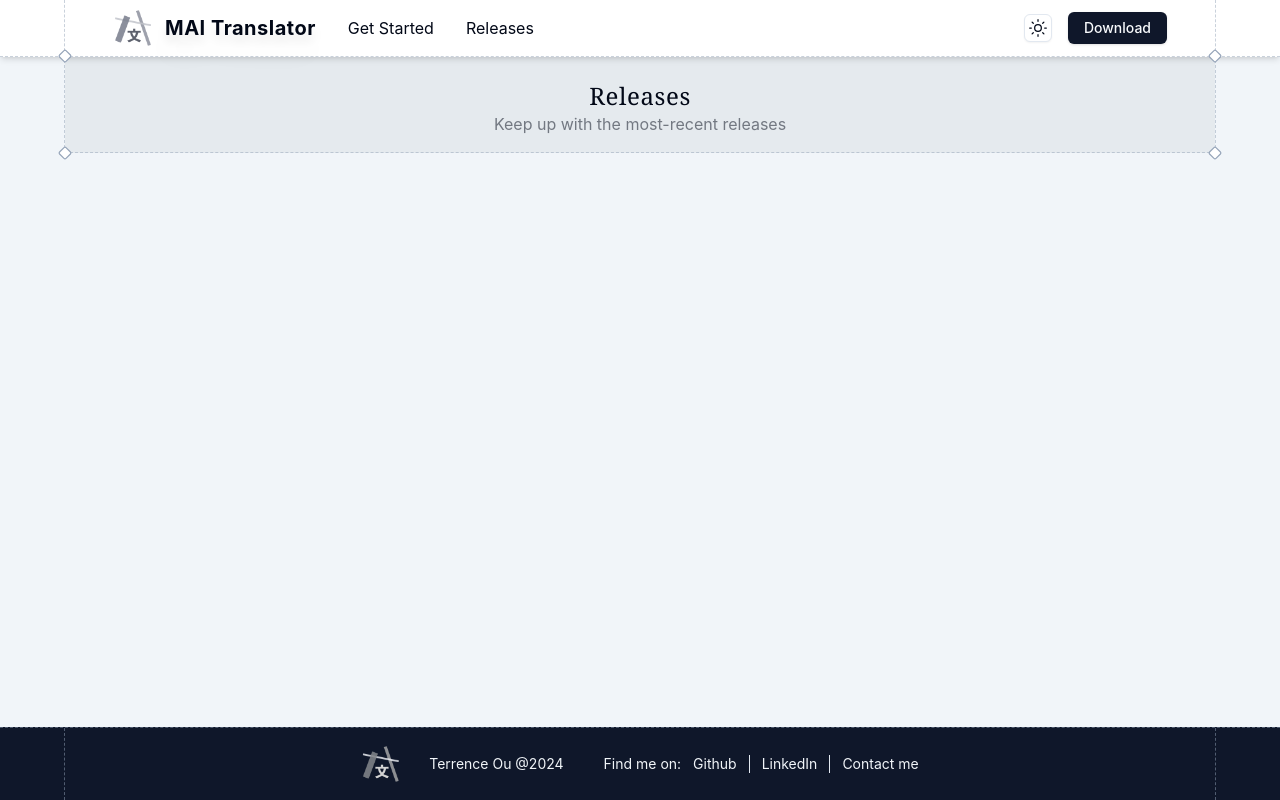
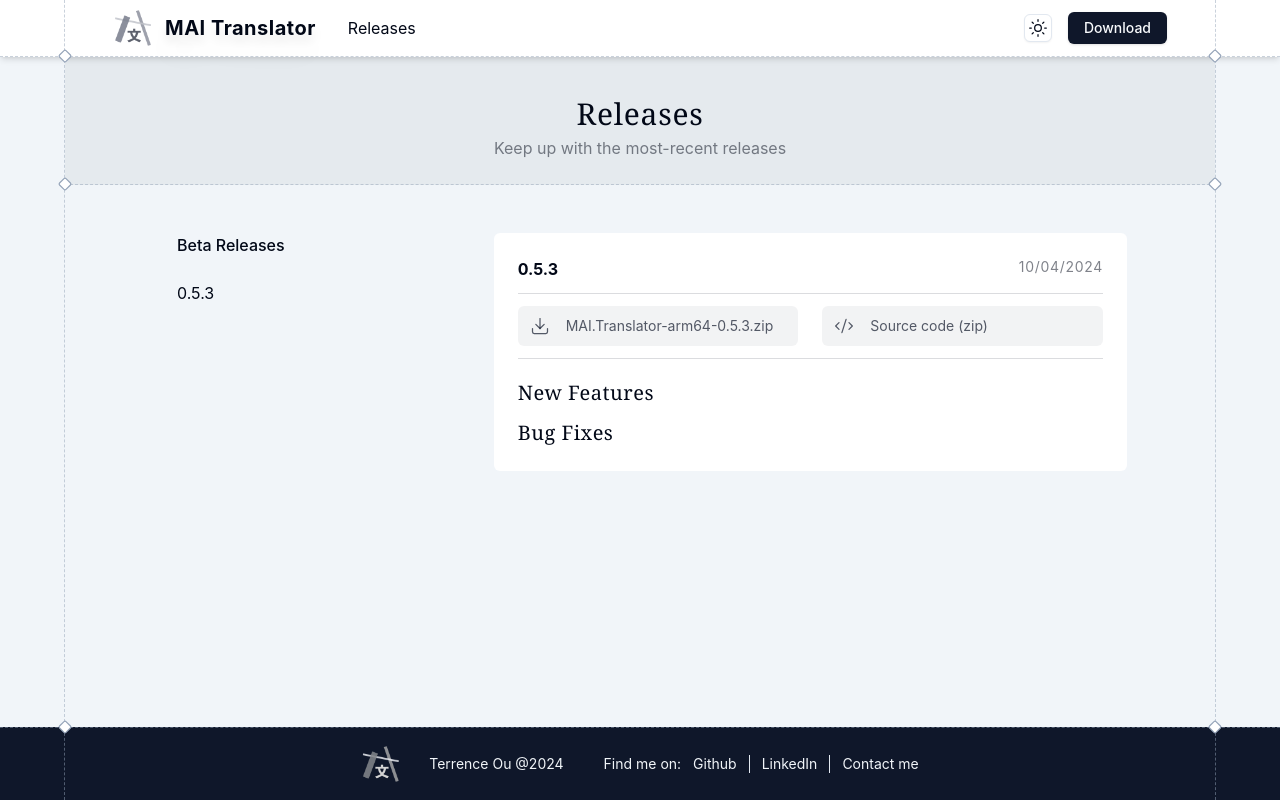
Before and after one commit to terrence-ou/MAI-Translator-Website, a React (Vite) app: page /#/releases in a window 1280 px wide. Built offline with nearby package versions, Linux system fonts and the light colour scheme.

Commit message:
release route updatedt

```diff
--- a/src/components/Header.tsx
+++ b/src/components/Header.tsx
@@ -32,7 +32,7 @@ const Header = ({ theme, switchTheme }: HeaderProps) => {
               MAI Translator
             </h2>
           </div>
-          <div>Get Started</div>
+          {/* <div>Get Started</div> */}
           <div
             className="hover:cursor-pointer hover:underline"
             onClick={() => navigate("/releases")}
--- /dev/null
+++ b/src/components/ReleaseCard.tsx
@@ -0,0 +1,32 @@
+import { CodeXml, Download } from "lucide-react";
+
+const ReleaseCard = () => {
+  return (
+    <div className="w-full p-6 bg-background rounded-md">
+      <div className="flex justify-between pb-3 border-b-[1px] border-primary/15">
+        <p className="font-bold">0.5.3</p>
+        <p className="tracking-wider opacity-50 text-sm">10/04/2024</p>
+      </div>
+      <div className="grid grid-cols-2 gap-6 py-3 border-b-[1px] border-primary/15">
+        <a className="flex items-center gap-4 px-3 py-2 min-h-8 h-full text-sm rounded-md hover:cursor-pointer w-full bg-primary/5 dark:bg-primary/10 text-primary/70">
+          <Download strokeWidth={1.5} width={20} />
+          <span>MAI.Translator-arm64-0.5.3.zip</span>
+        </a>
+        <a className="flex items-center gap-4 px-3 py-2 min-h-8 h-full text-sm rounded-md hover:cursor-pointer w-full bg-primary/5 dark:bg-primary/10 text-primary/70">
+          <CodeXml strokeWidth={1.5} width={20} />
+          <span>Source code (zip)</span>
+        </a>
+      </div>
+      <div className="flex flex-col gap-3 mt-5">
+        <div>
+          <h3 className="text-xl font-serif tracking-wide">New Features</h3>
+        </div>
+        <div>
+          <h3 className="text-xl font-serif tracking-wide">Bug Fixes</h3>
+        </div>
+      </div>
+    </div>
+  );
+};
+
+export default ReleaseCard;
--- a/src/routes/releases.tsx
+++ b/src/routes/releases.tsx
@@ -1,10 +1,25 @@
+import Corners from "@/components/Corners";
+import ReleaseCard from "@/components/ReleaseCard";
+
 const Releases = () => {
   return (
-    <div className="frame w-full text-center pt-20 bg-primary/5 border-b pb-4">
-      <h2 className="font-serif font-normal text-2xl tracking-wide">
-        Releases
-      </h2>
-      <p className="opacity-50">Keep up with the most-recent releases</p>
+    <div className="flex flex-col">
+      <div className="frame relative w-full text-center pt-24 pb-6 bg-primary/5 border-b">
+        <h2 className="font-serif font-medium text-3xl tracking-wide pb-1">
+          Releases
+        </h2>
+        <p className="opacity-50">Keep up with the most-recent releases</p>
+        <Corners />
+      </div>
+      <div className="flex-1 grid grid-cols-3 px-16 py-12">
+        <div className="col-span-1 px-12">
+          <p className="font-medium mb-6">Beta Releases</p>
+          <p className="">0.5.3</p>
+        </div>
+        <div className="col-span-2 px-6">
+          <ReleaseCard />
+        </div>
+      </div>
     </div>
   );
 };
--- a/src/routes/root.tsx
+++ b/src/routes/root.tsx
@@ -26,8 +26,8 @@ const Root = () => {
   return (
     <div className="flex flex-col w-full min-h-dvh">
       <Header theme={currTheme} switchTheme={handleSwitchCurrTheme} />
-      <div className="flex-1 px-root-x-sm 2xl:px-root-x transition-all duration-300">
-        <div className="frame relative border-x h-full">
+      <div className="flex-1 flex px-root-x-sm 2xl:px-root-x transition-all duration-300">
+        <div className="frame relative w-full border-x">
           <Outlet context={{ theme: currTheme } satisfies ContextType} />
           <Corners />
         </div>
```
